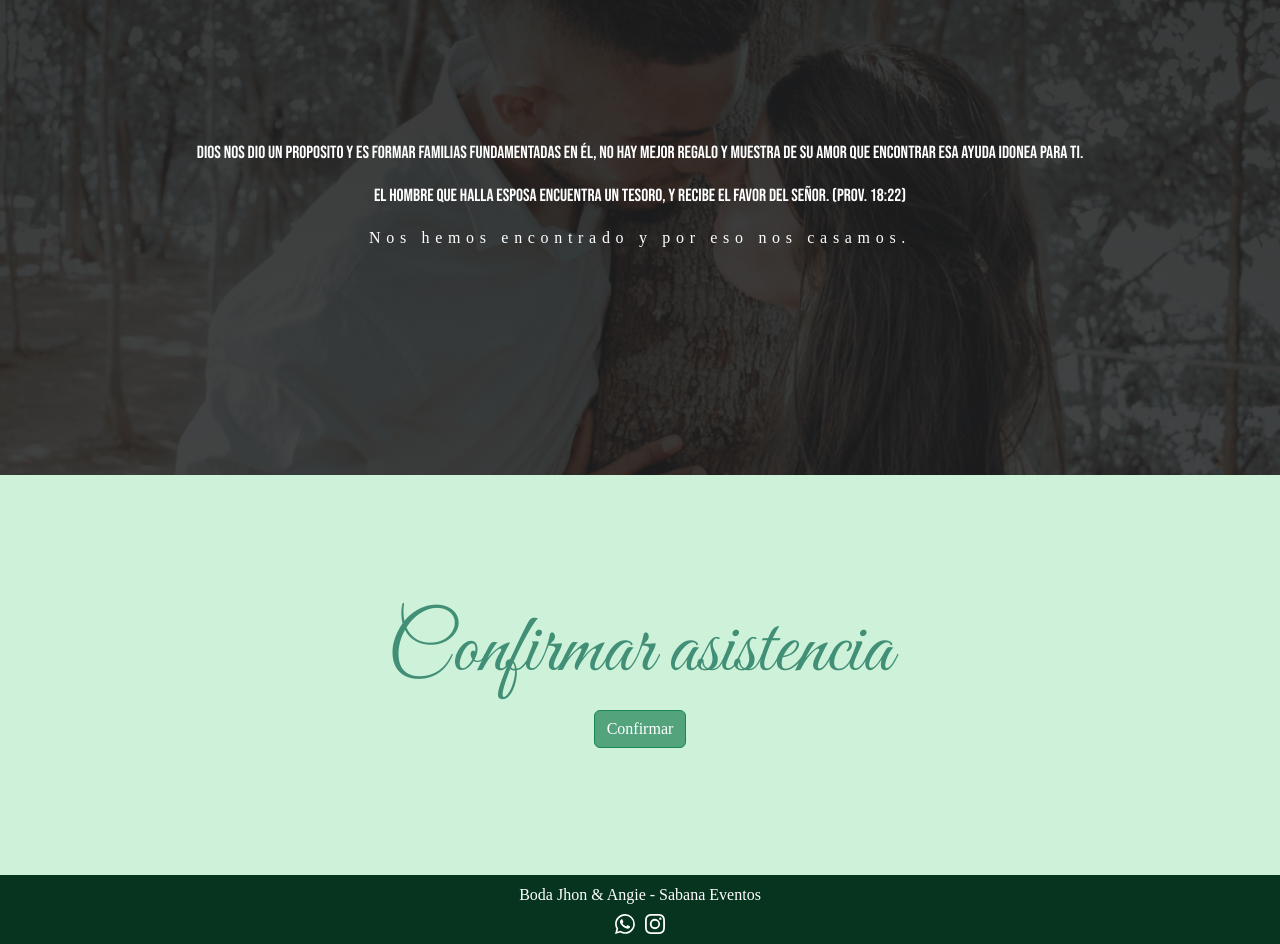
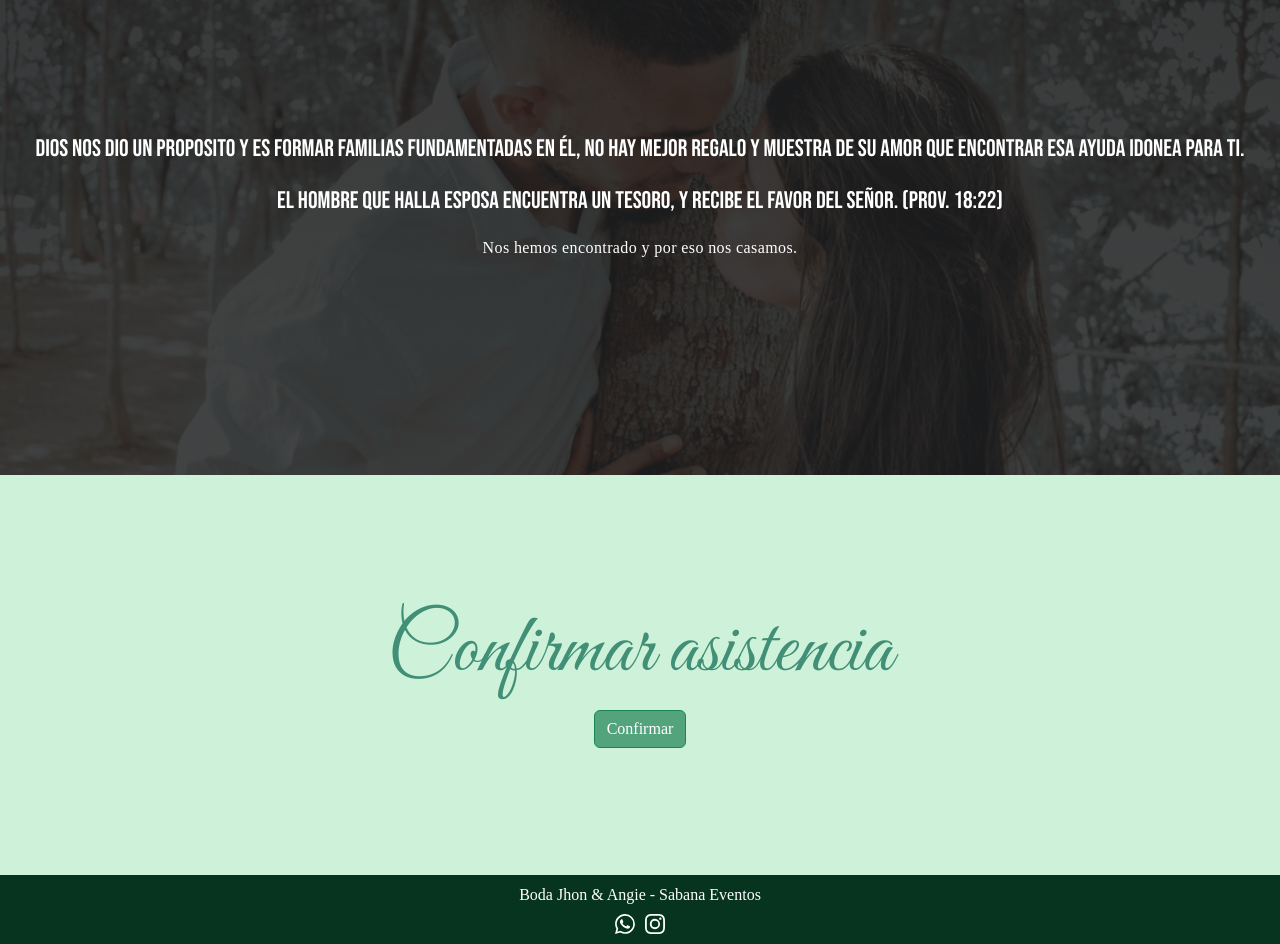
Before and after one commit to johnbayronp/boda, a React (Create React App) app: page / in a window 1280 px wide. Shown: the part 3020-3964 px from the top of the page. Built offline with nearby package versions, Linux system fonts and the light colour scheme.

Commit message:
update issues

```diff
--- a/public/index.html
+++ b/public/index.html
@@ -8,7 +8,7 @@
 
     <meta
       name="description"
-      content="Web site created using create-react-app"
+      content="Boda de jhon y angie "
     />
     <!--
       manifest.json provides metadata used when your web app is installed on a
--- a/src/App.css
+++ b/src/App.css
@@ -1,3 +1,11 @@
+html, body {
+  Width: 100%;
+  Box-sizing: border-box;
+  Padding:0;
+  Margin:0;
+}
+
+
 .heart-loading{
   background: #f8fffa;
   height: 100vh;
@@ -19,10 +27,9 @@
 
 }
 
-
 ::-webkit-scrollbar {
   display: none;
-  }
+}
 
 @keyframes latidos {
   from { opacity: 100%; }
--- a/src/components/sections/footer.css
+++ b/src/components/sections/footer.css
@@ -1,5 +1,8 @@
 .footer{
     background-color: #06341e;
+    display: flex;
+    flex-direction: column;
+    margin:0 auto;
 }
 .creditos{
 
--- a/src/components/sections/footer.js
+++ b/src/components/sections/footer.js
@@ -4,7 +4,7 @@ import './footer.css'
 
 export const Footer = ({bodaName, date}) => {
   return (
-    <div className='row footer'>
+    <div className='footer'>
             <h5 className='d-flex justify-content-center creditos'>Boda Jhon & Angie - Sabana Eventos</h5>
             <div className='d-flex linear'>
                 <a href='https://api.whatsapp.com/send?phone=573104770034&app=facebook&entry_point=page_cta&fbclid=IwAR1psgzQwgXcnLWDxmK4vNilRJOuk-ndncZo0W4JyfNX-N88a-pNsU-NwH4'>
--- a/src/components/sections/header.css
+++ b/src/components/sections/header.css
@@ -31,7 +31,7 @@
     font-family: 'poppins';
     font-weight: 300;
     margin:0;
-    letter-spacing: 0.355em;
+    letter-spacing: 0.025em;
   }
   .header-title-message{
     display: flex;
@@ -62,7 +62,7 @@
     color:#418f76;
     font-family: 'Bebas Neue';
     margin-left: 20px;
-    font-size:1.1rem;
+    font-size:1.5rem;
     margin-right:20px;
     color:white
   }
@@ -82,8 +82,10 @@
     font-size:4.2rem;
   }
   .subtitle-boda{
-    font-size: 0.6rem ;
+    font-size: 0.7rem ;
+    letter-spacing: 0.025em ;
   }
+
   .title-bg{
     font-size: 3.2rem;
   }
--- a/src/components/sections/section3.js
+++ b/src/components/sections/section3.js
@@ -8,7 +8,6 @@ export const Section3 = () => {
     return (
         <div className='d-flex section-img-container-back'>
             <div className='gallery-header-title'>
-                <div className='row '>
                     <h1 className='title-bg'> Galería </h1>
                     <div
                         id="carouselExampleDark"
@@ -51,7 +50,6 @@ export const Section3 = () => {
                             </div>
                         </div>
                     </div>
-                </div>
             </div>
         </div>
 
--- a/src/components/sections/section4.css
+++ b/src/components/sections/section4.css
@@ -11,6 +11,8 @@
   }
   .mar-custom{
     margin-top: 19px;
+    margin-right: 0px;
+    margin-left: 0px;
   }
     .section-bg{
         justify-content: center;
--- a/src/index.css
+++ b/src/index.css
@@ -1,13 +1,6 @@
-body {
-  margin: 0;
-  font-family: -apple-system, BlinkMacSystemFont, 'Segoe UI', 'Roboto', 'Oxygen',
-    'Ubuntu', 'Cantarell', 'Fira Sans', 'Droid Sans', 'Helvetica Neue',
-    sans-serif;
-  -webkit-font-smoothing: antialiased;
-  -moz-osx-font-smoothing: grayscale;
+html, body {
+    Width: 100%;
+    Box-sizing: border-box;
+    Padding:0;
+    Margin:0;
 }
-
-code {
-  font-family: source-code-pro, Menlo, Monaco, Consolas, 'Courier New',
-    monospace;
-}
```
